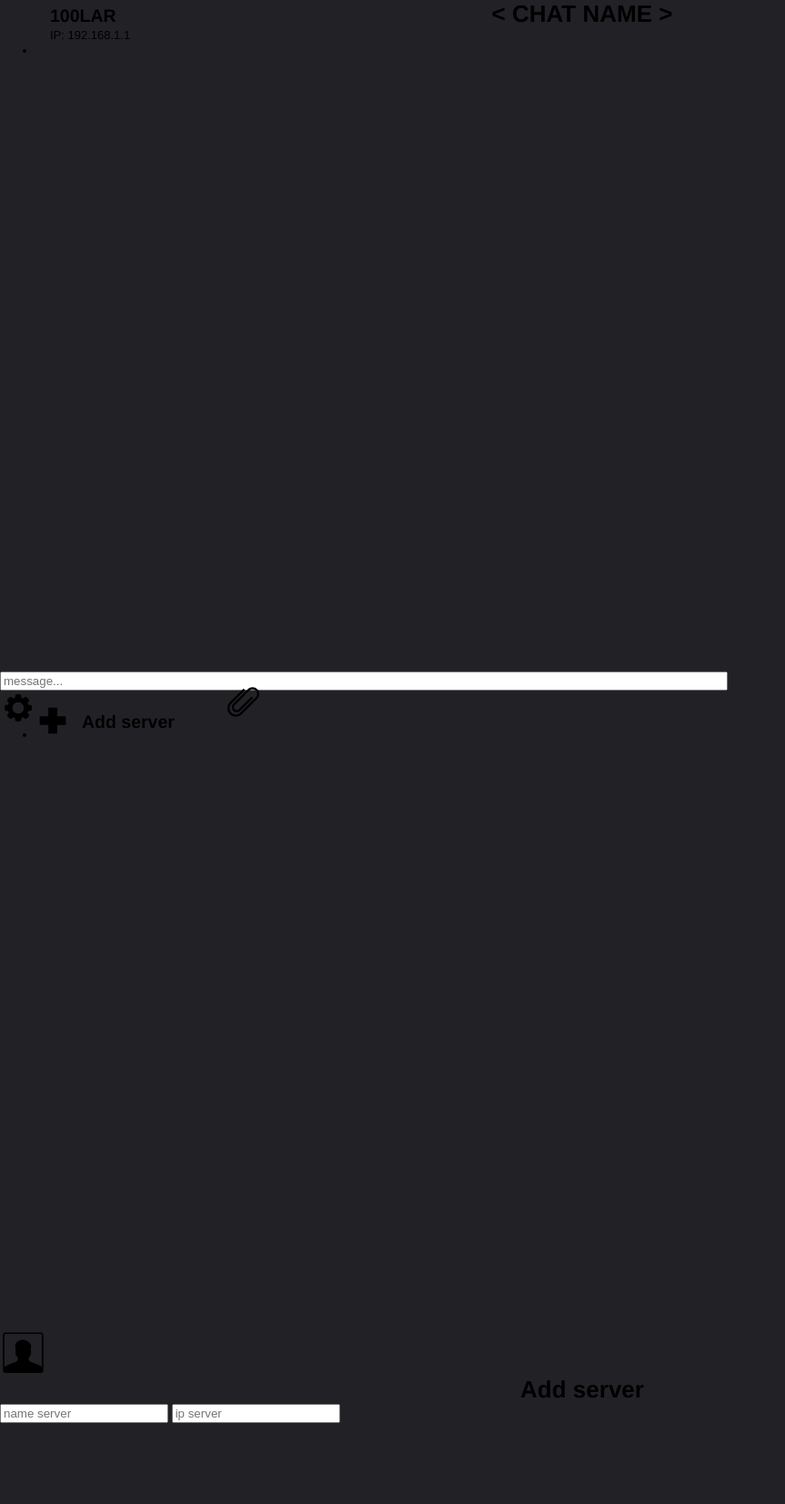
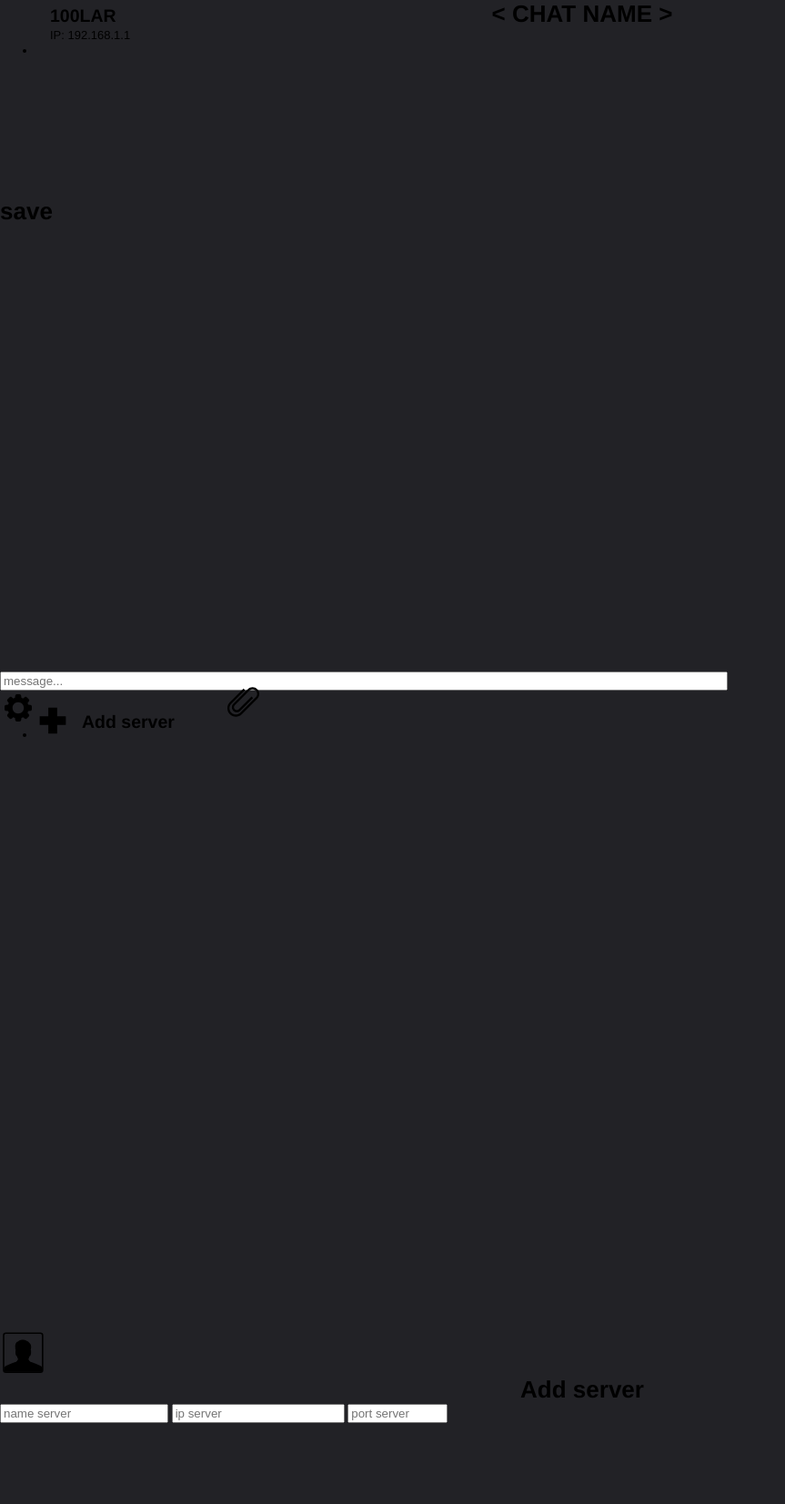
Before and after one commit to 4LAR/Stone-Chat, a Python web app: template app/templates/main.html in a window 1280 px wide, after a click on "Add server". Shown: the top 1653 px of the page at 91% size, without its empty margins (0-863 px from the left). Run offline with Jinja, Linux system fonts and the light colour scheme; the template is opened without the code that fills it, so the values that code supplies are empty.

Commit message:
Сохранение серверов

```diff
--- a/app/objects/gui.py
+++ b/app/objects/gui.py
@@ -15,6 +15,10 @@ class WebEnginePage(QWebEnginePage):
 
         elif message == 'exit':
             window.close()
+
+        elif message.split("|")[0] == 'add_server':
+            message_json = json.loads(str(message.split("|")[1]))
+            server_list.add_server(message_json['ip'], message_json['port'], message_json['name'])
 
         else:
             #message_json = json.loads(str(message))
--- a/app/objects/main.py
+++ b/app/objects/main.py
@@ -2,6 +2,7 @@ app = QApplication(sys.argv)
 
 info = client_info()
 settings = settings()
+server_list = server_list()
 
 app.setApplicationName("100LAR-WEB")
 app.setOrganizationName("100LAR STUDIO")
--- /dev/null
+++ b/app/servers.json
@@ -0,0 +1 @@
+{"test": {"ip": "192.168.1.1", "port": "8080"}}
--- a/app/templates/main.html
+++ b/app/templates/main.html
@@ -77,8 +77,11 @@
 
           <input id="settings_name_server_input" class="settings_server_input" style="top: 50px" type=text placeholder="name server" onkeydown="">
 
-          <input id="settings_ip_server_input" class="settings_server_input" style="top: 95px" type=text placeholder="ip server" onkeydown="">
+          <input id="settings_ip_server_input" class="settings_server_input" style="top: 95px; width: 190px" type=text placeholder="ip server" onkeydown="">
 
+          <input id="settings_port_server_input" class="settings_server_input" style="top: 95px; left: 210px; width: 110px" type=text placeholder="port server" onkeydown="">
+
+          <h1 onclick="add_server_db()" style="position: absolute; top: 200px;">save</h1>
 
         </div>
 
@@ -130,25 +133,22 @@
   var client_ip;
   var client_mac;
 
-  var key = -1;
   document.addEventListener('keydown', function(event){
 
     if(event.keyCode == 27){
       close_settings();
 
-    } else if (key == 17 && event.keyCode == 73) {
-      if (settings_bool) {
-        close_settings();
-      } else {
-        open_settings();
-      }
+    } else if (event.ctrlKey  && event.keyCode == 73) {
+      open_settings();
 
-    } else if (key == 17 && event.keyCode == 87) {
+    } else if (event.ctrlKey && event.keyCode == 78) {
+      open_settings('settings_add_server');
+
+    } else if (event.ctrlKey && event.keyCode == 87) {
       console.log("exit");
 
     }
 
-    key = event.keyCode;
   });
 
     var min_size_x = 640;
@@ -249,6 +249,17 @@
       block.scrollTop = block.scrollHeight;
     }
 
+    function add_server_db() {
+
+      message = {
+        name: document.getElementById("settings_name_server_input").value,
+        ip: document.getElementById("settings_ip_server_input").value,
+        port: document.getElementById("settings_port_server_input").value
+      }
+      console.log("add_server|", JSON.stringify(message));
+
+    }
+
     function add_server(name, ip) {
       var ul = document.getElementById("server_list");
     	var li = document.createElement("li");
```
Also changed, not shown: app/objects/server_list.py (+27 -6 lines).
